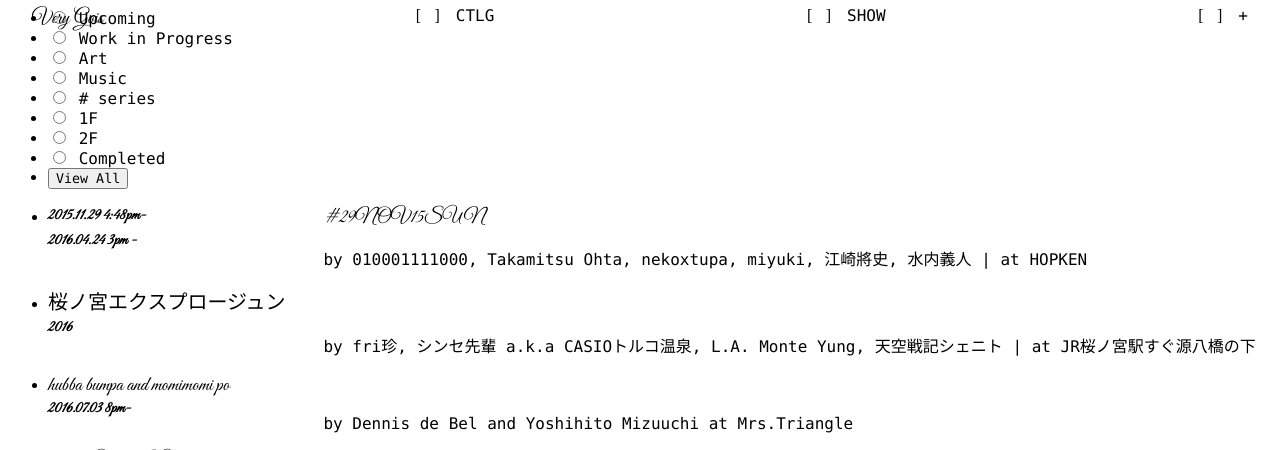
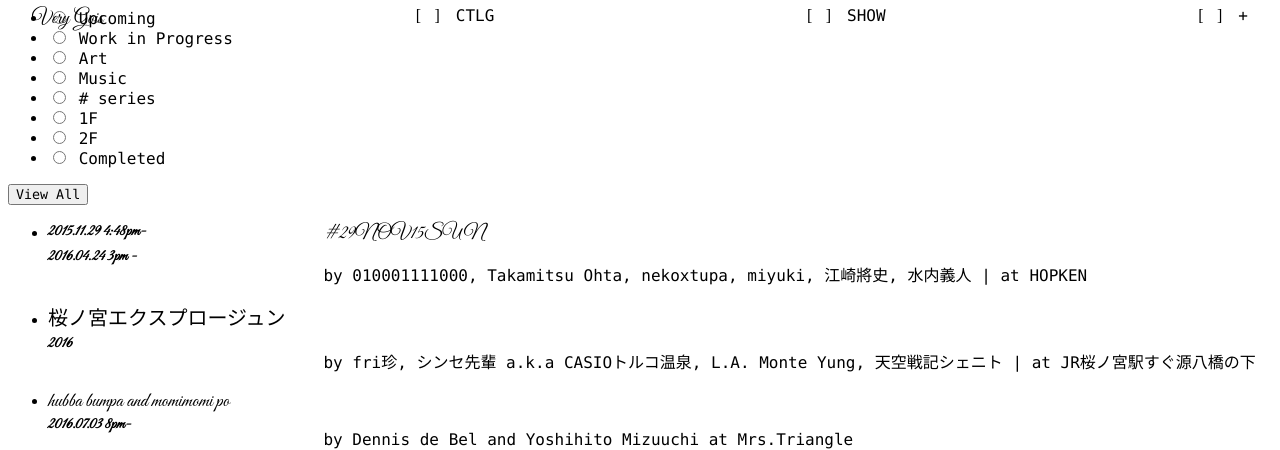
Before and after one commit to verygois/vg.pe.hu, a PHP site: page /show/index.php in a window 1280 px wide. Shown: the top 450 px of the page. Run offline with PHP 8.4, Linux system fonts and the light colour scheme; some libraries are stand-ins or nearby versions.

Commit message:
Update index.php

```diff
--- a/show/index.php
+++ b/show/index.php
@@ -109,10 +109,10 @@ $("#menu").load("/cv/menu.html");
 <li>
 <input type="radio" name="tag" value="h" id="h">
 <label for="h" class="label">Completed</label></li>
-<li>
+</ul>
+</div>
+<div class="reset">
 <input type="reset" name="reset" value="View All" class="reset-button">
-</li>
-</ul>
 </div>
 </form>
 
```
